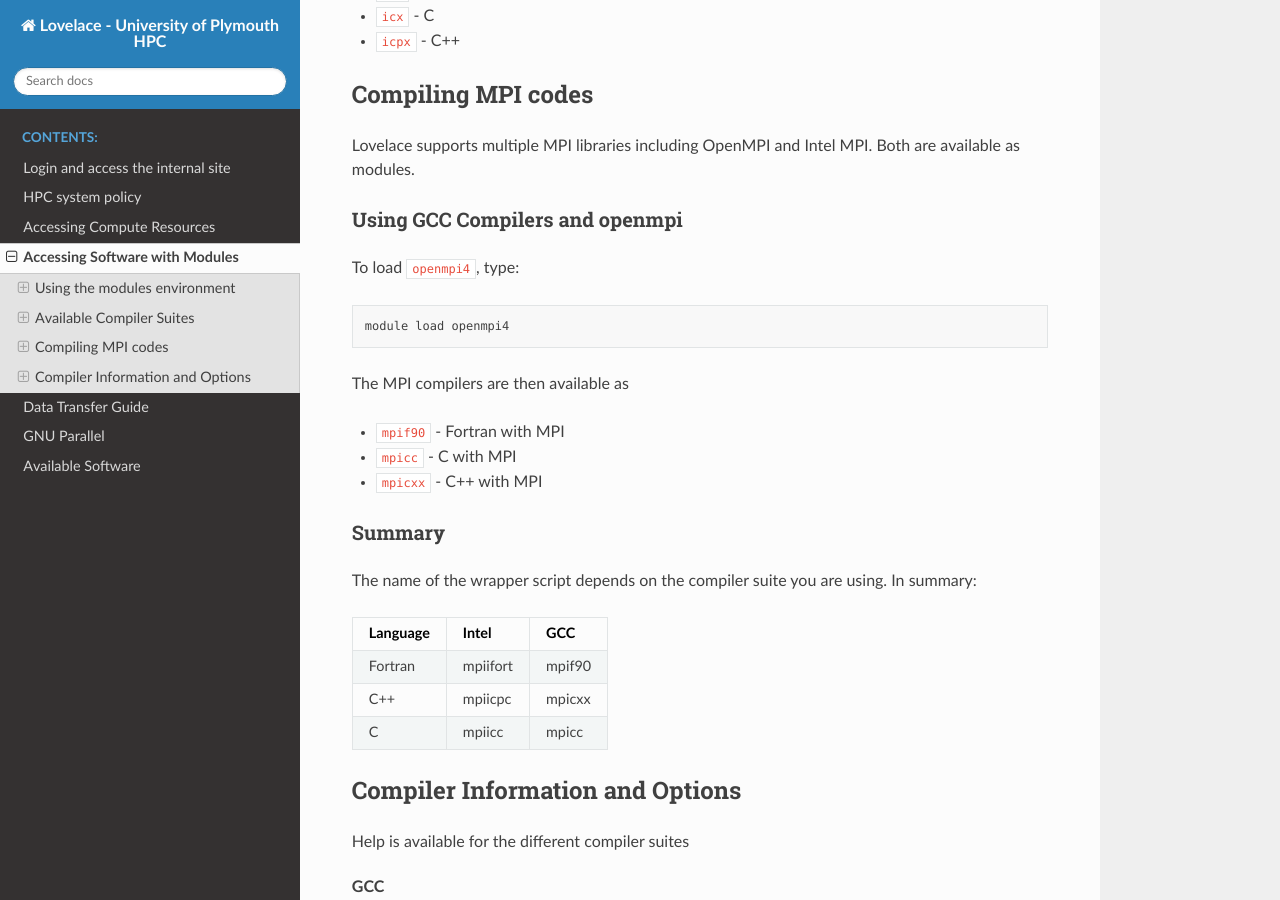
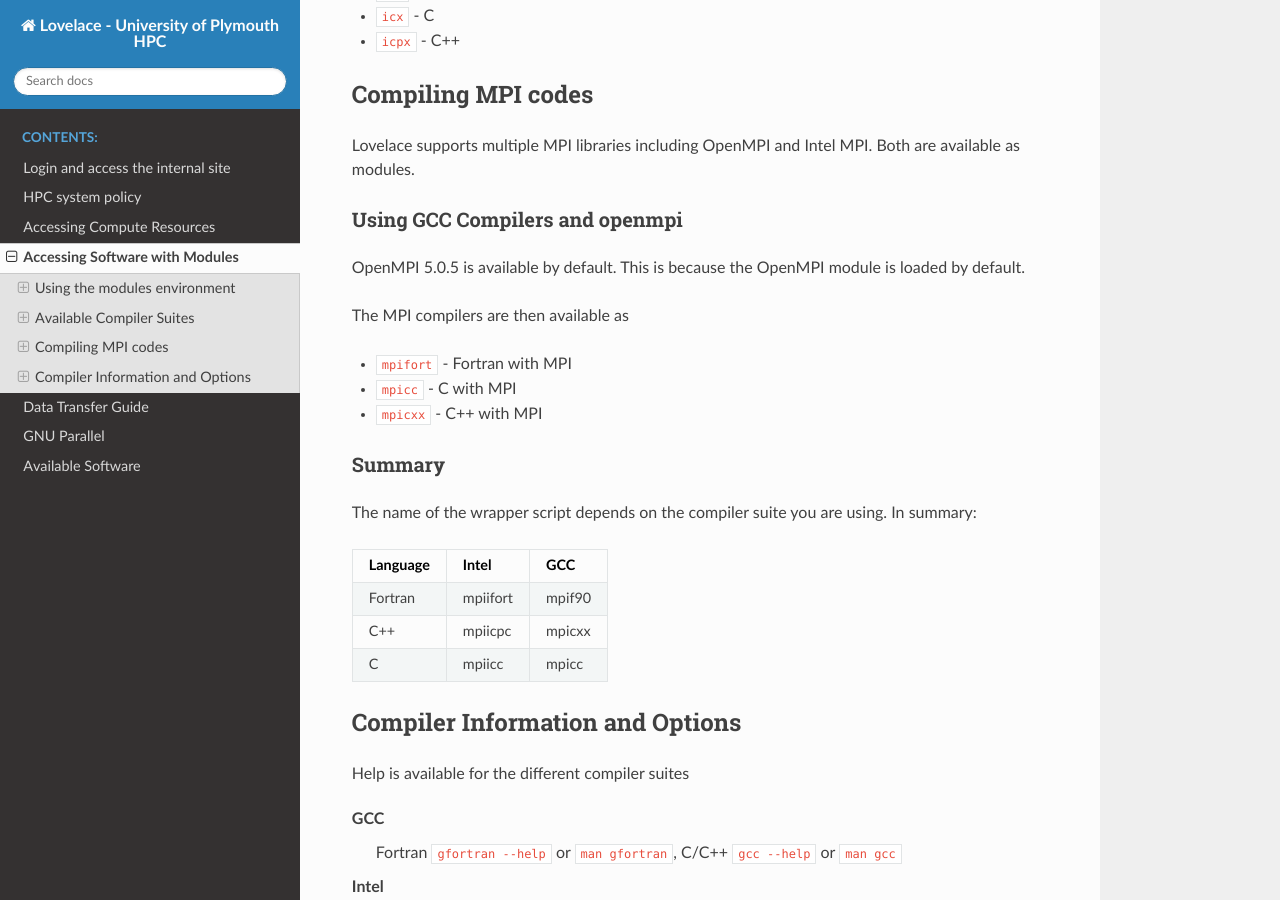
Before and after one commit to AbhinavPraveen/UoP-HPC-Docs, a Sphinx documentation site: the page built from source/user-guide/modules.rst, in a window 1280 px wide and 900 px high, scrolled down 3879 px. Built offline with Sphinx 7.4.7 and the Read the Docs theme 3.1.0, drawn with Linux system fonts in a browser that asks for light colours.

Commit message:
Update MPIFort example

```diff
--- a/source/user-guide/modules.rst
+++ b/source/user-guide/modules.rst
@@ -207,17 +207,13 @@ Lovelace supports multiple MPI libraries including OpenMPI and Intel MPI. Both a
 Using GCC Compilers and openmpi
 ~~~~~~~~~~~~~~~~~~~~~~~~~~~~~~~~~~~~~
 
-To load :plaintext:`openmpi4`, type:
+OpenMPI 5.0.5 is available by default. This is because the OpenMPI module is loaded by default.
 
-.. code-block:: bash
-
-
-   module load openmpi4
 
 
 The MPI compilers are then available as
 
-* ``mpif90`` - Fortran with MPI
+* ``mpifort`` - Fortran with MPI
 * ``mpicc`` - C with MPI
 * ``mpicxx`` - C++ with MPI
 
```
